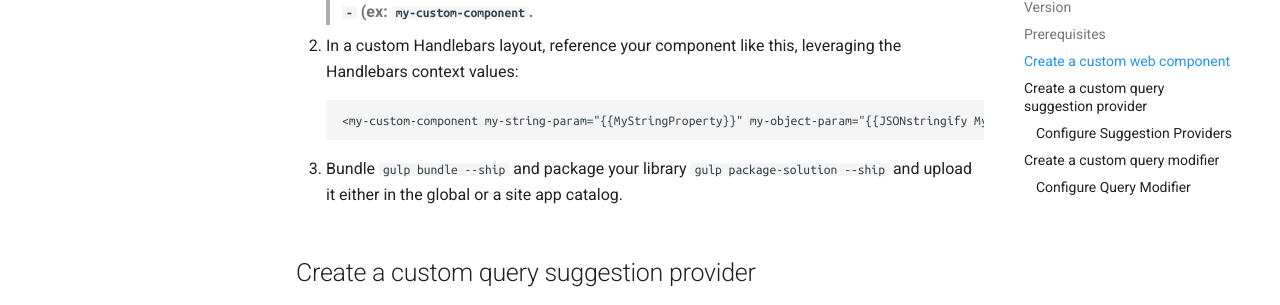
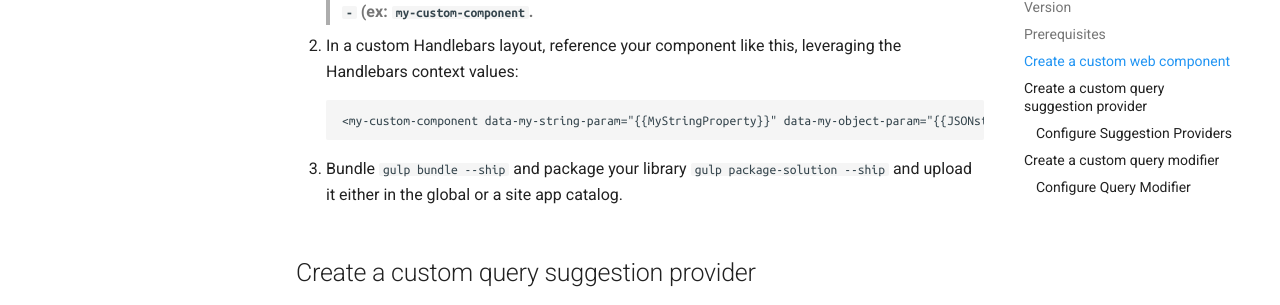
Before and after one commit to dominic5perezd/pnp-modern-search, an MkDocs documentation site: the page built from docs/v3/search-extensibility-library/getting-started.md, in a window 1280 px wide and 900 px high, scrolled down 3162 px. Shown: the part 146-451 px from the top of the window. Built offline with MkDocs 1.6.1 and Material for MkDocs 9.7.7, drawn with Linux system fonts in a browser that asks for light colours; comment, search, counter and statistics services are not loaded.

Commit message:
Update getting-started.md
fixed example

```diff
--- a/docs/v3/search-extensibility-library/getting-started.md
+++ b/docs/v3/search-extensibility-library/getting-started.md
@@ -121,7 +121,7 @@ For instance: a `preview-image` HTML attribute becomes `previewImage` prop.
 
 5. In a custom Handlebars layout, reference your component like this, leveraging the Handlebars context values:
 
-        <my-custom-component my-string-param="{{MyStringProperty}}" my-object-param="{{JSONstringify MyObjectProperty 2}}"></my-custom-component>
+        <my-custom-component data-my-string-param="{{MyStringProperty}}" data-my-object-param="{{JSONstringify MyObjectProperty 2}}"></my-custom-component>
 
 
 6. Bundle `gulp bundle --ship` and package your library `gulp package-solution --ship` and upload it either in the global or a site app catalog.
```
